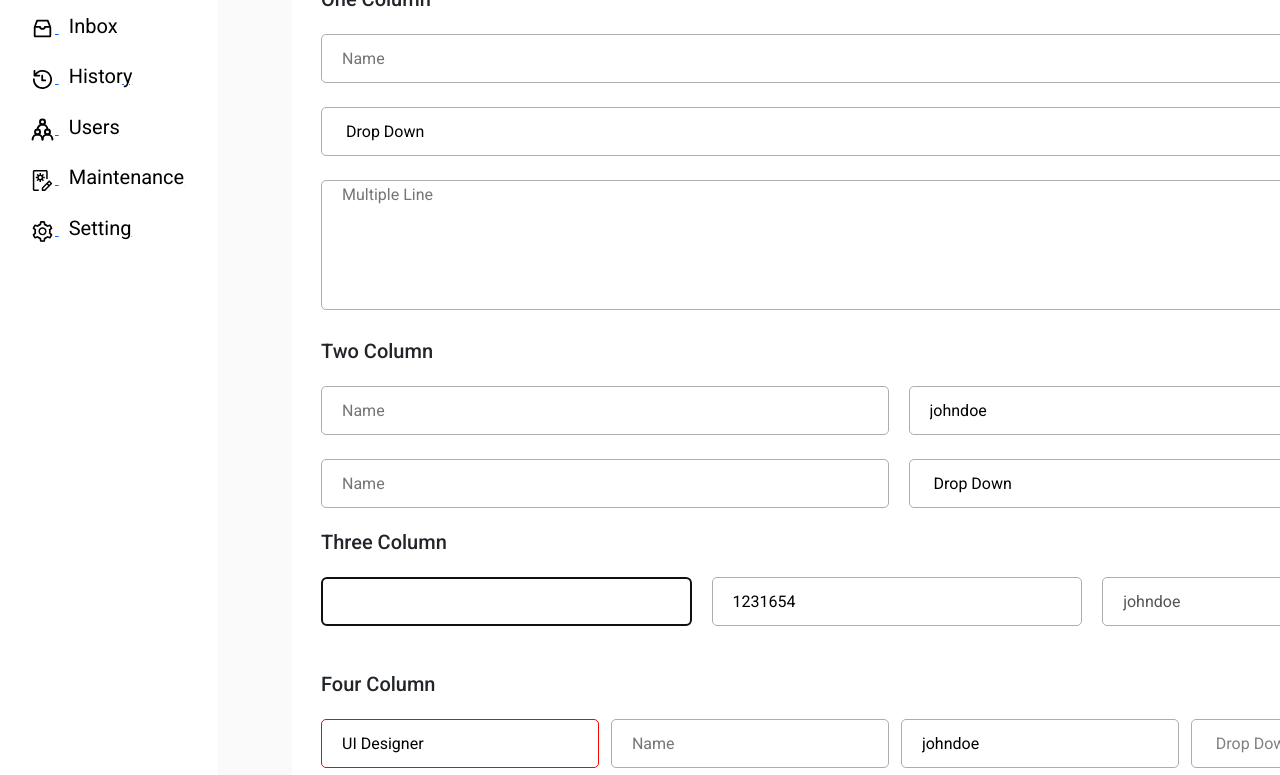
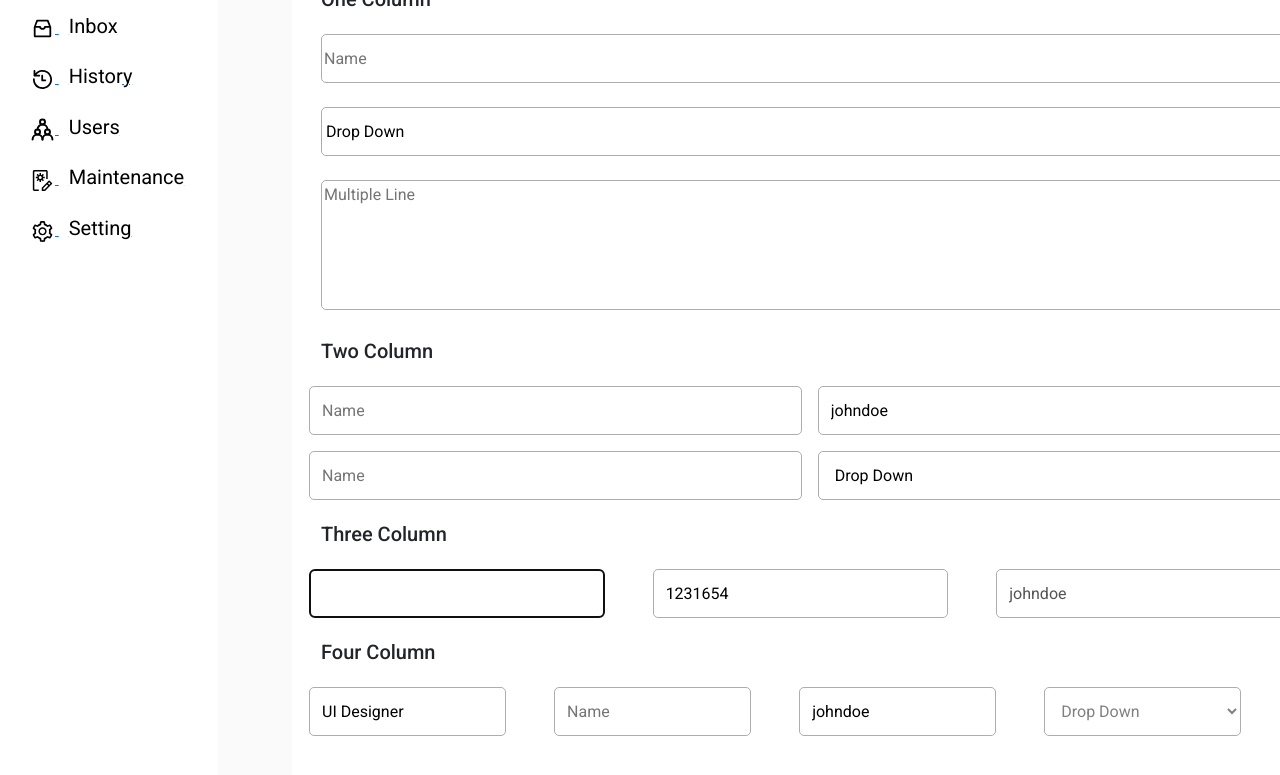
Before and after one commit to Pa-earth007/Assignment_Tatva, a plain HTML site: page innerpage.html in a window 1280 px wide. Shown: the part 177-952 px from the top of the page. Drawn offline with Linux system fonts and the light colour scheme.

Commit message:
Assignment 3 Complete

```diff
--- a/css/style.css
+++ b/css/style.css
@@ -411,9 +411,7 @@ span {
     background: #FFFFFF 0% 0% no-repeat padding-box;
     border: 1px solid #ADADAD;
     border-radius: 5px;
-    padding-left: 20px;
     height: 49px;
-    width: 100%;
 }
 
 
@@ -421,54 +419,28 @@ span {
     background: #FFFFFF 0% 0% no-repeat padding-box;
     border: 1px solid #ADADAD;
     border-radius: 5px;
-    padding-left: 20px;
     height: 130px;
-    width: 100%;
 }
 
 .nametxtbox2 {
     background: #FFFFFF 0% 0% no-repeat padding-box;
     border: 1px solid #ADADAD;
     border-radius: 5px;
-    padding-left: 20px;
     height: 49px;
-    width: 49%;
 }
-
 .nametxtbox3 {
     background: #FFFFFF 0% 0% no-repeat padding-box;
     border: 1px solid #ADADAD;
     border-radius: 5px;
-    padding-left: 20px;
     height: 49px;
-    width: 32%;
 }
 
-.nametxtbox31 {
-    background: #FFFFFF 0% 0% no-repeat padding-box;
-    border: 1px solid #ff0000;
-    border-radius: 5px;
-    padding-left: 20px;
-    height: 49px;
-    width: 32%;
-}
-
-.nametxtbox41 {
-    background: #FFFFFF 0% 0% no-repeat padding-box;
-    border: 1px solid #ff0000;
-    border-radius: 5px;
-    padding-left: 20px;
-    height: 49px;
-    width: 24%;
-}
 
 .nametxtbox4 {
     background: #FFFFFF 0% 0% no-repeat padding-box;
     border: 1px solid #ADADAD;
     border-radius: 5px;
-    padding-left: 20px;
     height: 49px;
-    width: 24%;
 }
 
 .btn {
@@ -482,25 +454,23 @@ span {
     border: 1px solid #ff0000;
     color: #ff0000;
     border-radius: 5px;
-    padding-left: 20px;
     height: 49px;
-    width: 49%;
 }
 
 .btn1 {
-    text-align: left;
-    width: 49%;
+        text-align: left;
+        width: 49%;
     border-radius: 5px;
 }
 
 .minifont {
     font-size: 15px;
-    padding-left: 30px;
     display: flex;
 }
 
 .minifont-danger {
     color: #ff0000;
+    margin-right: 11%;
 }
 
 .minifont-secondary {
--- a/innerpage.html
+++ b/innerpage.html
@@ -108,47 +108,44 @@
                 <h3 class="maintext">Analysis</h3>
                 <div class="analysisform">
                     <h5 class="maintextanalis">One Column</h5>
-                    <div class="txtboxfroneclm">
-                        <input type="text" placeholder="Name" class="nametxtbox"><br /><br />
-                        <select class="nametxtbox" name="Drop Down">
+                    <div class="txtboxfroneclm gap-3">
+                        <input type="text" placeholder="Name" class="nametxtbox col-12"><br /><br />
+                        <select class="nametxtbox col-12" name="Drop Down">
                             <option value="">Drop Down</option>
                         </select><br /><br />
-                        <textarea placeholder="Multiple Line" class="nametxtbox1"></textarea>
+                        <textarea placeholder="Multiple Line" class="nametxtbox1 col-12"></textarea>
                     </div>
                     <div class="analysisform">
                         <h5 class="maintextanalis">Two Column</h5>
-                        <div class="txtboxfroneclm">
-                            <input type="text " placeholder="Name" class="nametxtbox2">&nbsp;&nbsp;&nbsp;&nbsp;
-                            <input type="text " placeholder="Name" class="nametxtbox2" value="johndoe"><br /><br />
-                            <input type="password " placeholder="Name" class="nametxtbox2">&nbsp;&nbsp;&nbsp;&nbsp;
-                            <select class="nametxtbox2" name="Drop Down">
+                        <div class="txtboxfroneclm row gap-3">
+                            <input type="text " placeholder="Name" class="nametxtbox2 col-5">
+                            <input type="text " placeholder="Name" class="nametxtbox2 col-5" value="johndoe">
+                            <input type="password " placeholder="Name" class="nametxtbox2 col-lg-5">
+                            <select class="nametxtbox2 col-lg-5" name="Drop Down">
                                 <option value="">Drop Down</option>
                             </select>
                         </div>
                     </div>
                     <div class="analysisform">
                         <h5 class="maintextanalis">Three Column</h5>
-                        <div class="txtboxfroneclm">
-                            <input type="text " class="nametxtbox31" autofocus>&nbsp;&nbsp;&nbsp;&nbsp;
-                            <input type="password " class="nametxtbox3" value="1231654">&nbsp;&nbsp;&nbsp;&nbsp;
-                            <input type="text " placeholder="Name" class="nametxtbox3" value="johndoe"
-                                disabled>&nbsp;&nbsp;&nbsp;&nbsp;
+                        <div class="txtboxfroneclm row gap-5">
+                            <input type="text " class="nametxtbox3 col-lg-3" autofocus>
+                            <input type="password " class="nametxtbox3 col-lg-3" value="1231654">
+                            <input type="text " placeholder="Name" class="nametxtbox3 col-lg-3" value="johndoe"
+                                disabled>
                         </div>
                     </div>
                     <div class="analysisform">
                         <h5 class="maintextanalis">Four Column</h5>
-                        <div class="txtboxfroneclm">
-                            <input type="text" value="UI Designer" class="nametxtbox41">&nbsp;&nbsp;
-                            <input type="text " placeholder="Name" class="nametxtbox4" disabled>&nbsp;&nbsp;
-                            <input type="text " placeholder="Name" class="nametxtbox4" value="johndoe">&nbsp;&nbsp;
-                            <select class="nametxtbox4" name="Drop Down" disabled>
+                        <div class="txtboxfroneclm row gap-5">
+                            <input type="text" value="UI Designer" class="nametxtbox4 col-2">
+                            <input type="text " placeholder="Name" class="nametxtbox4 col-2" disabled>
+                            <input type="text " placeholder="Name" class="nametxtbox4 col-2" value="johndoe">
+                            <select class="nametxtbox4 col-2" name="Drop Down" disabled>
                                 <option value="">Drop Down</option>
                             </select>
-                            <br /><br />
                             <div class="minifont">
                                 <p class="minifont-danger">Enter Valid data</p>
-                                <p>&nbsp;&nbsp;&nbsp;&nbsp;&nbsp;&nbsp;&nbsp;&nbsp;&nbsp;&nbsp;&nbsp;&nbsp;&nbsp;&nbsp;&nbsp;&nbsp;&nbsp;&nbsp;&nbsp;&nbsp;&nbsp;&nbsp;&nbsp;&nbsp;&nbsp;&nbsp;&nbsp;&nbsp;&nbsp;&nbsp;&nbsp;&nbsp;&nbsp;&nbsp;&nbsp;&nbsp;&nbsp;&nbsp;&nbsp;&nbsp;
-                                </p>
                                 <p class="minifont-secondary">Enter your full Name as per ID</p>
                             </div>
                         </div>
@@ -181,35 +178,30 @@
                                 id="flexRadioDefault1">
                             Option 2
                         </div>
-                    </div>
-                    <div class="analysisform">
+
                         <h5 class="maintextanalis">Snakbar</h5>
                         <div class="txtboxfroneclm">
-                            <button type="button" class="btn btn-outline-danger btn1" disabled><img
+                            <button type="button" class="btn btn-outline-danger btn1 col-5" disabled><img
                                     src="images/error-icon.svg" alt="" width="25px" height="25px">&nbsp;This is Error
                                 Message !</button>
                             &nbsp; &nbsp;
-                            <button type="button" class="btn btn-outline-info btn1" disabled><img
+                            <button type="button" class="btn btn-outline-info btn1 col-5" disabled><img
                                     src="images/info-icon.svg" alt="" width="25px" height="25px">&nbsp;This is
                                 Informative Message !</button>
                             <br /><br />
-                            <button type="button" class="btn btn-outline-warning btn1" disabled><img
+                            <button type="button" class="btn btn-outline-warning btn1 col-5" disabled><img
                                     src="images/warning-icon.svg" alt="" width="25px" height="25px">&nbsp;This is
                                 Warning Message !</button>
                             &nbsp; &nbsp;
-                            <button type="button" class="btn btn-outline-success btn1" disabled><img
+                            <button type="button" class="btn btn-outline-success btn1 col-5" disabled><img
                                     src="images/success-icon.svg" alt="" width="25px" height="25px">&nbsp;This is
                                 Success Message!</button>
                         </div>
-                    </div>
-                    <div class="analysisform">
                         <h5 class="maintextanalis">Call to action</h5>
                         <div class="txtboxfroneclm">
                             <button type="button" class="btn btn-danger"><b>Primary</b></button>&nbsp;&nbsp;
                             <button type="button" class="btn btn-outline-danger"><b>Secondary</b></button>
                         </div>
-                    </div>
-                    <div class="analysisform">
                         <h5 class="maintextanalis">Tabs</h5>
                         <div class="txtboxfroneclm">
                             <ul class="nav nav-tabs">
@@ -224,9 +216,6 @@
                                 </li>
                             </ul>
                         </div>
-                    </div>
-                    <br />
-                    <div class="analysisform">
                         <div class="txtboxfroneclm">
                             <p>Lorem Ipsum is simply dummy text of the printing and typesetting industry. Lorem Ipsum
                                 has been the industry's standard dummy text ever since the 1500s, when an unknown
```
